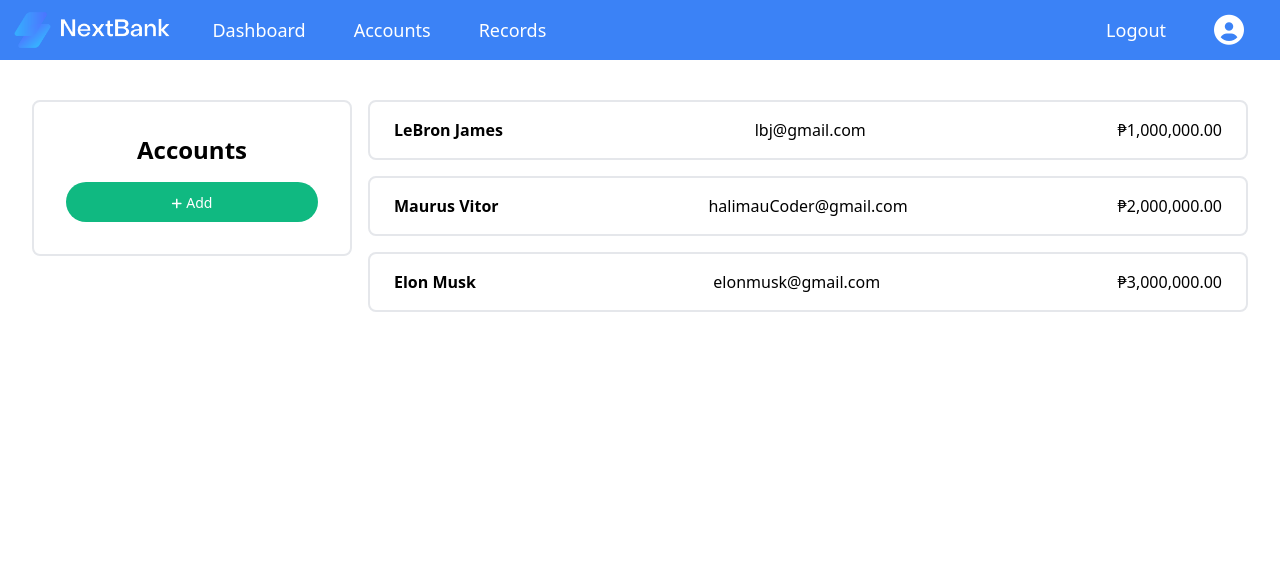
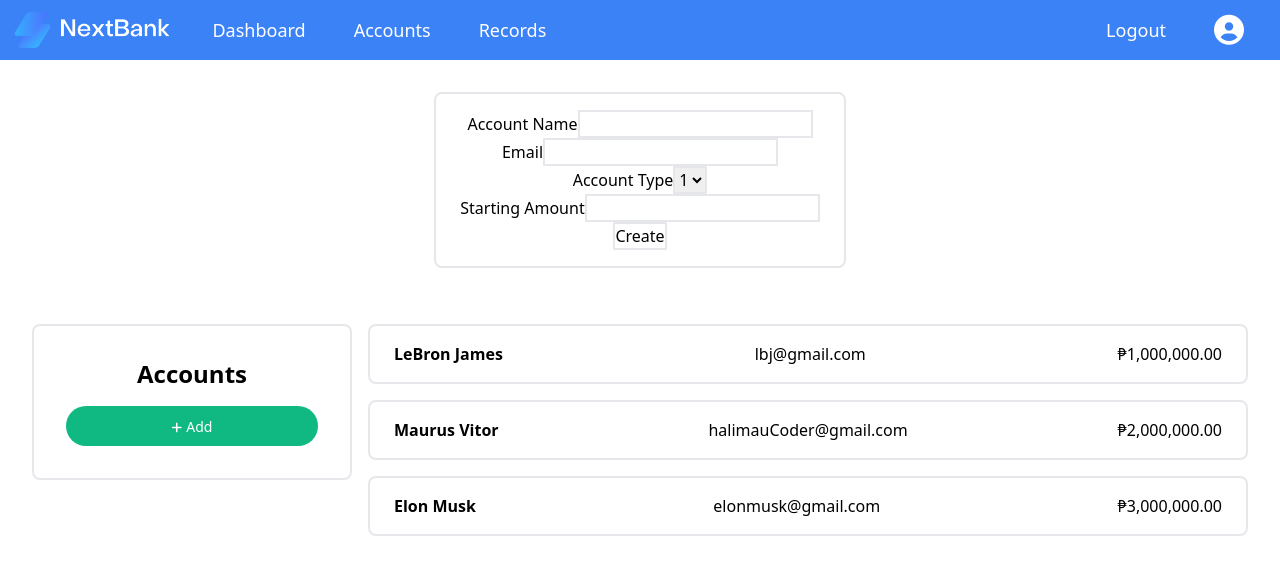
Before and after one commit to bananakiu/bank-app, a React (Create React App) app: page / in a window 1280 px wide. Shown: the top 574 px of the page. Built offline with nearby package versions, Linux system fonts and the light colour scheme.

Commit message:
add basic add account form

```diff
--- a/src/App.js
+++ b/src/App.js
@@ -3,6 +3,7 @@ import DashboardPage from './components/dashboard/dashboardPage';
 import AccountsPage from './components/accounts/accountsPage';
 import RecordsPage from './components/records/recordsPage';
 import LoginPage from './components/login/loginPage';
+import { addAccount } from './utils/accounts';
 import React, { useState } from 'react';
 
 // App
@@ -31,11 +32,51 @@ const App = () => {
       },
     ]
   );
+
   const [isDashboardOpen, setIsDashboardOpen] = useState(false);
   const [isAccountsOpen, setIsAccountsOpen] = useState(true);
   const [isRecordsOpen, setIsRecordsOpen] = useState(false);
   const [isLoginOpen, setIsLoginOpen] = useState(false);
   const [isSignupOpen, setIsSignupOpen] = useState(false);
+
+  const [newAccountName, setNewAccountName] = useState("");
+  const [newEmail, setNewEmail] = useState();
+  const [newAccountType, setNewAccountType] = useState();
+  const [newInitialAmount, setNewInitialAmount] = useState();
+
+  // functions (TEMP)
+  const handleNewAccountNameChange = (event) => {
+    setNewAccountName(event.target.value);
+  }
+
+  const handleNewEmailChange = (event) => {
+    setNewEmail(event.target.value);
+  }
+
+  const handleNewAccountTypeChange = (event) => {
+    setNewAccountType(event.target.value);
+  }
+
+  const handleNewInitialAmountChange = (event) => {
+    setNewInitialAmount(event.target.value);
+  }
+
+  const handleNewAccountSubmit = (event) => {
+    // prevent refresh
+    event.preventDefault();
+
+    // add accounts
+    let [newAccounts, newIdGenerator] = addAccount(accounts, idGenerator, newAccountName, newEmail, newInitialAmount);
+    setAccounts(newAccounts);
+    setIdGenerator(newIdGenerator);
+
+    // reset values
+    setNewAccountName("");
+    setNewEmail("");
+    setNewAccountType("");
+    setNewInitialAmount("");
+  }
+
 
   // return/render page
   return (
@@ -60,6 +101,45 @@ const App = () => {
         />
       </header>
       <main>
+        {/* forms test */}
+        <section className="
+        flex justify-center items-start
+        text-center
+        w-full
+        bg-smoke-light
+        ">
+          <form onSubmit={handleNewAccountSubmit} className="
+          py-4 px-6 mt-8 mb-4 mx-8
+          border-gray-150 border-2 rounded-lg
+          transition duration-200
+          ">
+            <div>
+              <label>Account Name</label>
+              <input type="text" value={newAccountName} onChange={handleNewAccountNameChange} required className="border-2"/>
+            </div>
+            <div>
+              <label>Email</label>
+              <input type="email" value={newEmail} onChange={handleNewEmailChange} required className="border-2"/>
+            </div>
+            <div>
+              <label>Account Type</label>
+              <select value={newAccountType} onChange={handleNewAccountTypeChange} required className="border-2">
+                <option value="1">1</option>
+                <option value="2">2</option>
+                <option value="3">3</option>
+              </select>
+            </div>
+            <div>
+              <label>Starting Amount</label>
+              <input type="number" value={newInitialAmount} required onChange={handleNewInitialAmountChange} className="border-2"/>
+            </div>
+            <div>
+              <button className="border-2">Create</button>
+            </div>
+
+          </form>
+        </section>
+
         <DashboardPage isDashboardOpen={isDashboardOpen} />
         <AccountsPage
           accounts={accounts}
```
